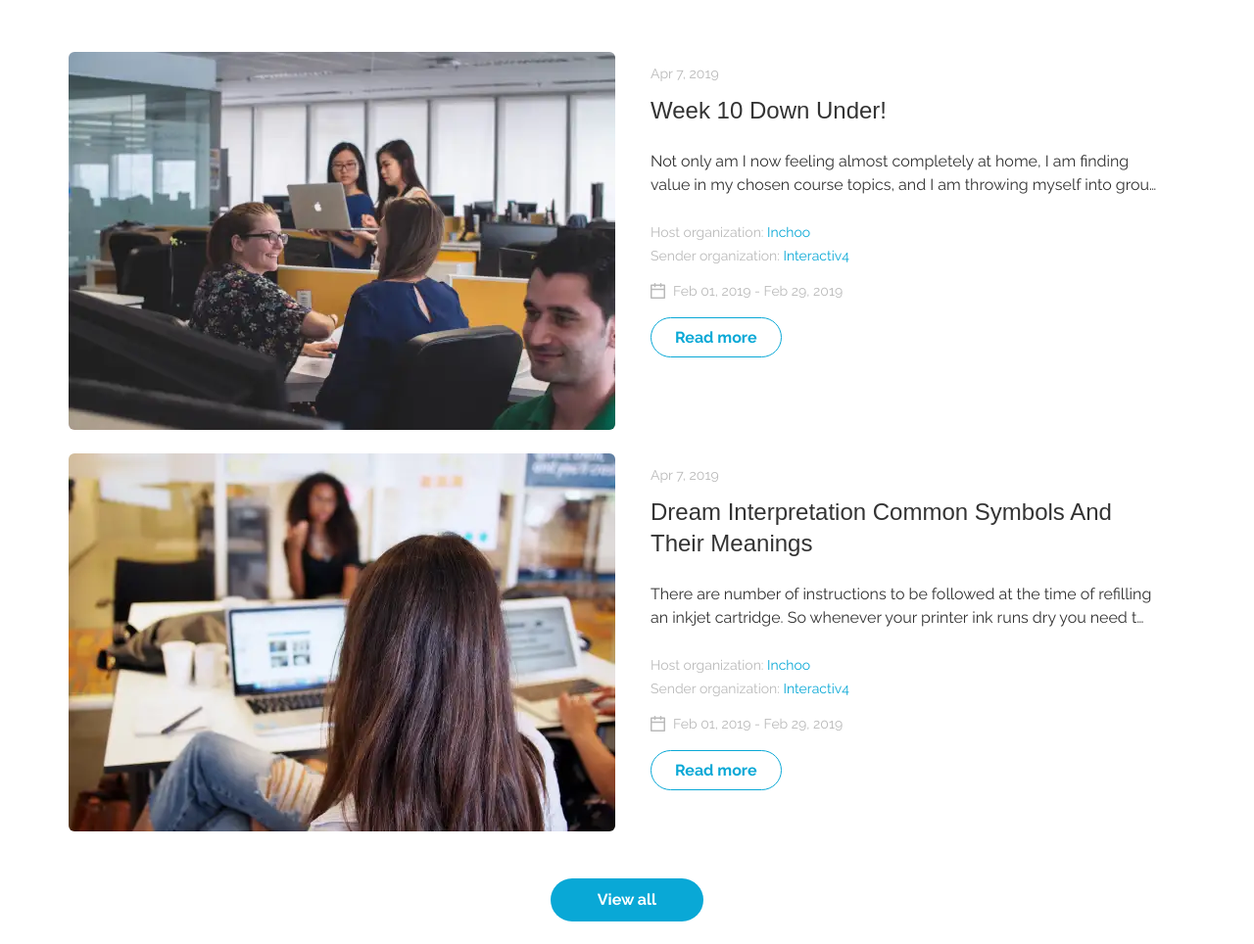
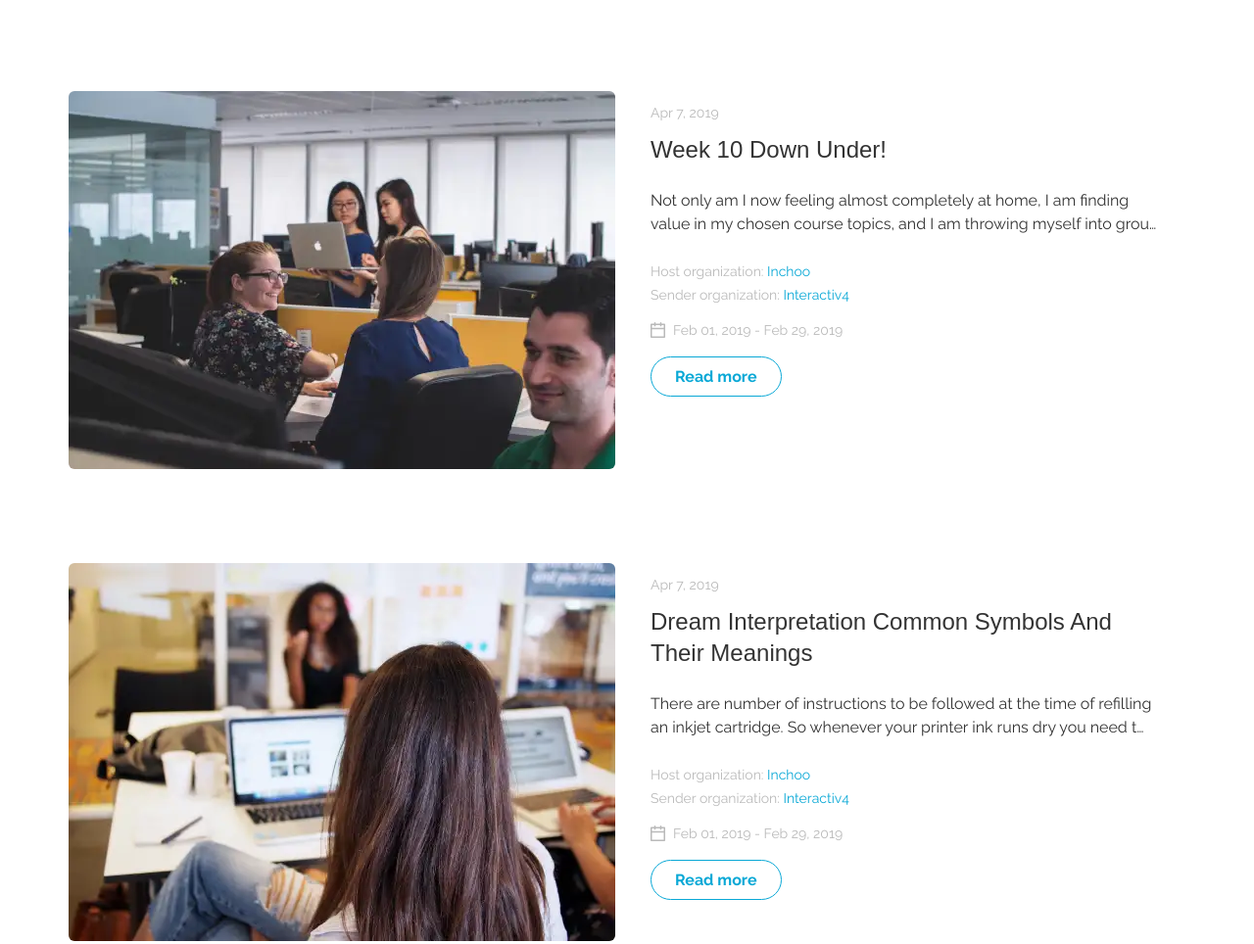
Before and after one commit to KarloLeksic/Inchoo-task-1, a website: page src/index.html in a window 1280 px wide. Shown: the part 4170-5134 px from the top of the page at 98% size. Drawn offline with nearby package versions, Linux system fonts and the light colour scheme; a web font is replaced by a local one.

Commit message:
adjusted margins on desktop exchange stories

```diff
--- a/src/index.html
+++ b/src/index.html
@@ -659,7 +659,7 @@
                 LATEST EXCHANGE STORIES
             </h3>
 
-            <div class="sm:grid sm:grid-cols-2 sm:gap-6 lg:grid-cols-1">
+            <div class="sm:grid sm:grid-cols-2 sm:gap-6 lg:grid-cols-1 lg:gap-16">
                 <article class="mx-auto mb-14 sm:my-0 sm:mb-8 lg:flex lg:w-full lg:gap-9">
                     <img alt="First impressions of language and culture in New Caledonia"
                          class="rounded-md aspect-[558/386] sm:w-full lg:w-[558px]"
@@ -702,7 +702,7 @@
                     </div>
                 </article>
 
-                <article class="mx-auto mb-14 sm:my-0 lg:flex lg:w-full lg:gap-9">
+                <article class="mx-auto mb-14 sm:mb-8 lg:flex lg:w-full lg:gap-9">
                     <img alt="Week 10 Down Under!"
                          class="rounded-md aspect-[558/386] sm:w-full lg:w-[558px]"
                          height="386"
@@ -741,7 +741,7 @@
                     </div>
                 </article>
 
-                <article class="mx-auto mb-14 sm:my-0 lg:flex lg:w-full lg:gap-9">
+                <article class="mx-auto mb-14 sm:mb-8 lg:flex lg:w-full lg:gap-9">
                     <img alt="Dream Interpretation Common Symbols And Their Meanings"
                          class="rounded-md aspect-[558/386] sm:w-full lg:w-[558px]"
                          height="386"
```
Also changed, not shown: src/output.css.
